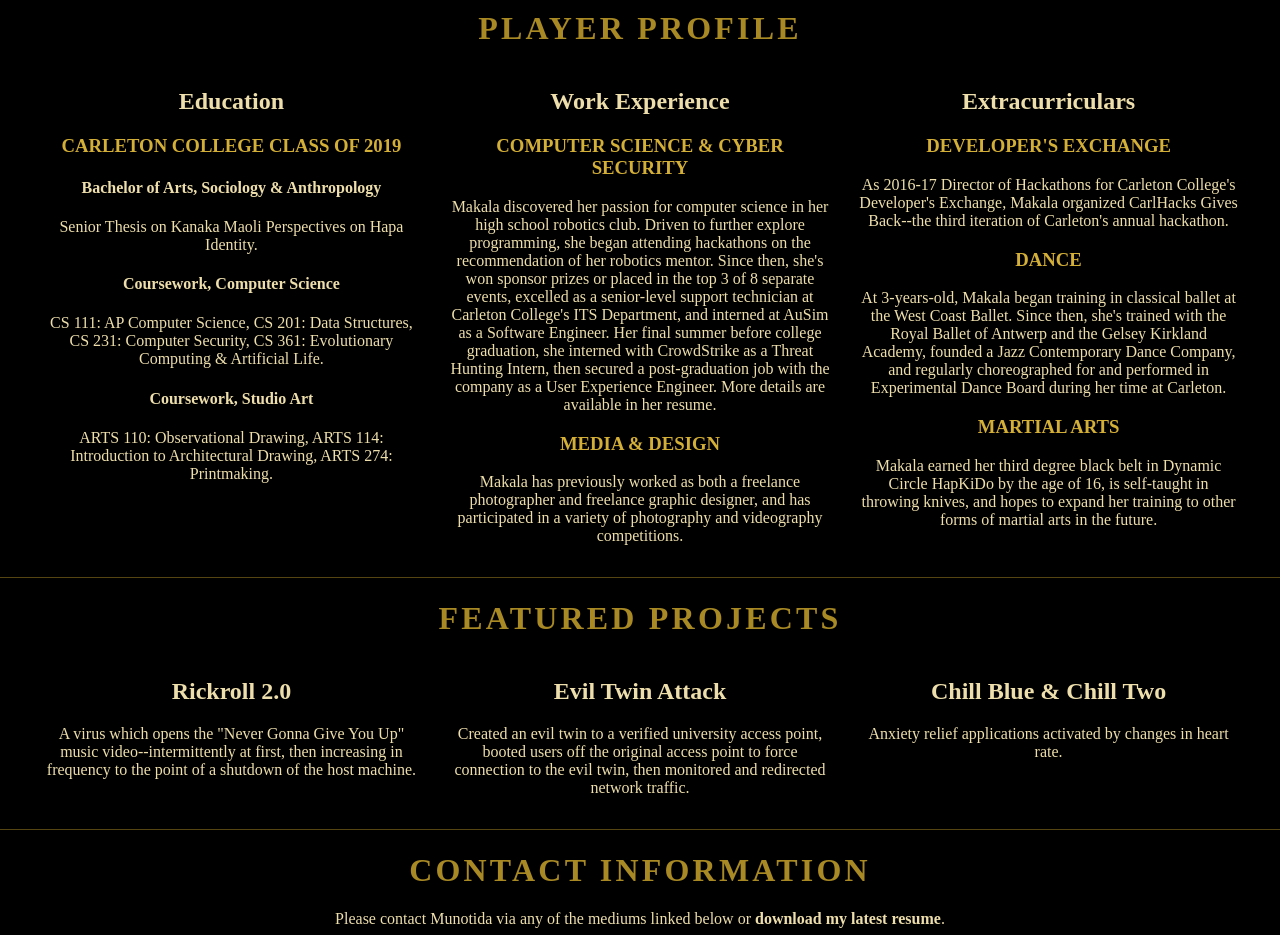
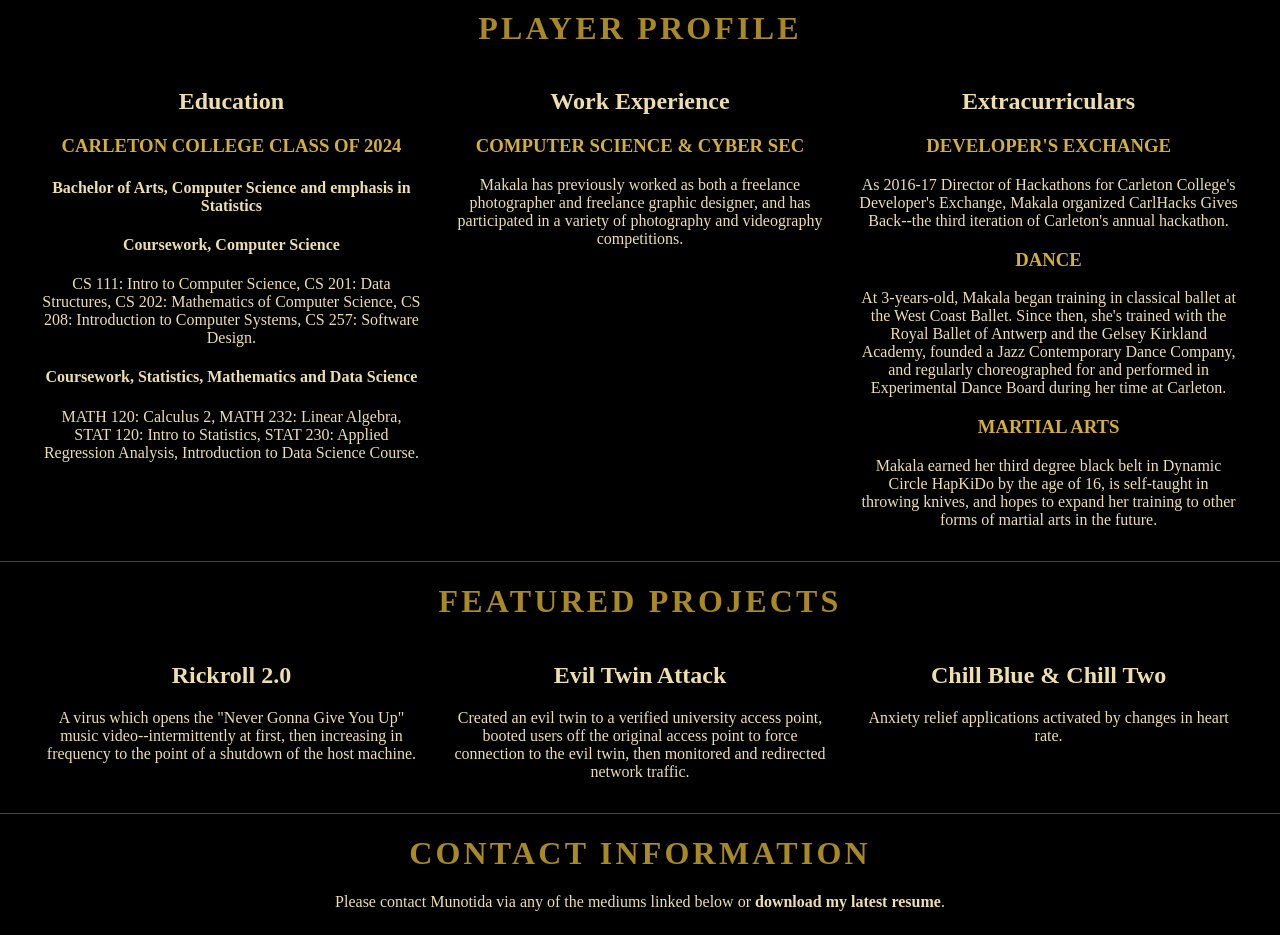
Before and after one commit to munosiyakurima/munosiyakurima.github.io, a plain HTML site: page index.html in a window 1280 px wide. Shown: the part 1800-2735 px from the top of the page. Drawn offline with Linux system fonts and the light colour scheme; a web font is replaced by a local one.

Commit message:
Made changes to Personal Website

```diff
--- a/index.html
+++ b/index.html
@@ -74,19 +74,17 @@
         <div class="tabs">
           <div class="tab" id="education">
             <h2>Education</h2>
-            <h3>Carleton College Class of 2019</h3>
-            <h4>Bachelor of Arts, Sociology & Anthropology</h4>
-            <p>Senior Thesis on Kanaka Maoli Perspectives on Hapa Identity.</p>
+            <h3>Carleton College Class of 2024</h3>
+            <h4>Bachelor of Arts, Computer Science and emphasis in Statistics</h4>
             <h4>Coursework, Computer Science</h4>
-            <p>CS 111: AP Computer Science, CS 201: Data Structures, CS 231: Computer Security, CS 361: Evolutionary Computing & Artificial Life.</p>
-            <h4>Coursework, Studio Art</h4>
-            <p>ARTS 110: Observational Drawing, ARTS 114: Introduction to Architectural Drawing, ARTS 274: Printmaking.</p>
+            <p>CS 111: Intro to Computer Science, CS 201: Data Structures, CS 202: Mathematics of Computer Science, CS 208: Introduction to Computer Systems, CS 257: Software Design.</p>
+            <h4>Coursework, Statistics, Mathematics and Data Science</h4>
+            <p>MATH 120: Calculus 2, MATH 232: Linear Algebra, STAT 120: Intro to Statistics, STAT 230: Applied Regression Analysis, Introduction to Data Science Course.</p>
             </div>
           <div class="tab" id="work">
             <h2>Work Experience</h2>
-            <h3>Computer Science & Cyber Security</h3>
-            <p>Makala discovered her passion for computer science in her <a href="https://www.noozhawk.com/article/sbhs_robotics_club_sweeps_regional_botball_tournament">high school robotics club</a>. Driven to further explore programming, she began attending <a href="https:www.devpost.com/makalabay">hackathons</a> on the recommendation of her robotics mentor. Since then, she's won sponsor prizes or placed in the top 3 of 8 separate events, excelled as a senior-level support technician at Carleton College's ITS Department, and interned at <a href="http://www.ausim3d.com/">AuSim</a> as a Software Engineer. Her final summer before college graduation, she interned with <a href="https://www.crowdstrike.com/">CrowdStrike</a> as a Threat Hunting Intern, then secured a post-graduation job with the company as a User Experience Engineer. More details are available in her resume.</p>
-            <h3>Media & Design</h3>
+            <h3>Computer Science & Cyber Sec</h3>
+            <p>
             <p>Makala has previously worked as both a freelance photographer and freelance graphic designer, and has participated in a variety of photography and videography competitions.</p>
           </div>
           <div class="tab" id="ec">
```
